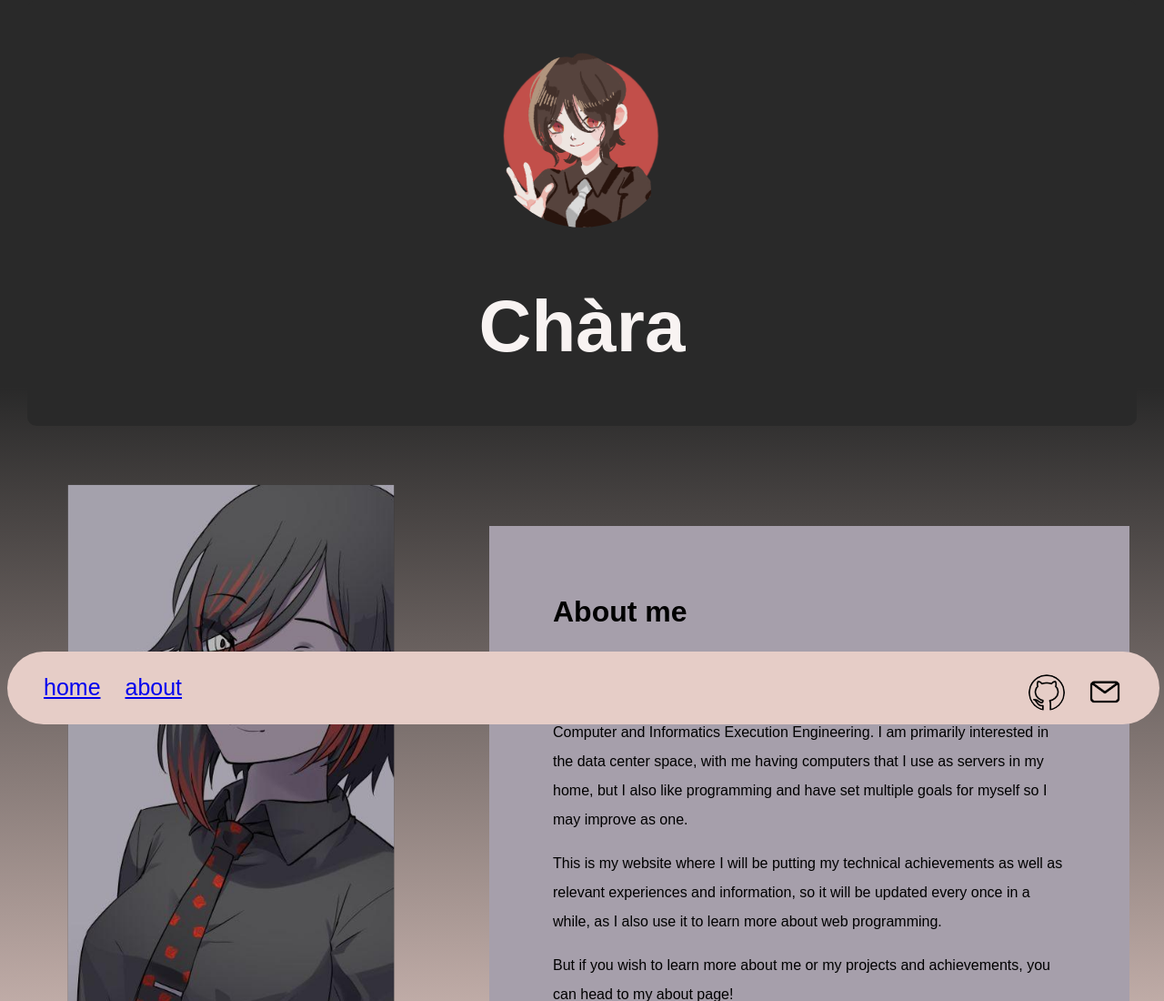
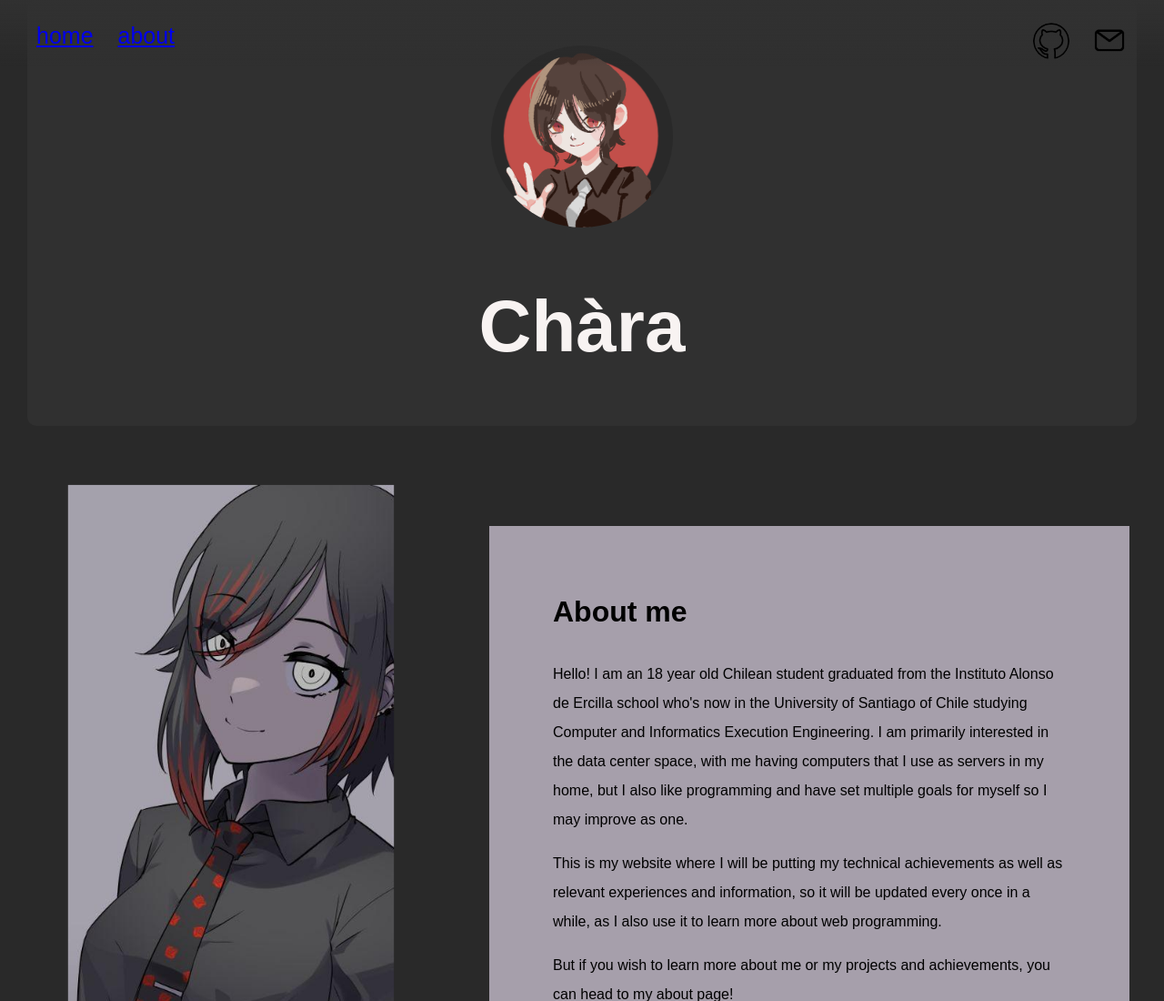
Before and after one commit to charagender/chara.cloud, a plain HTML site: page index.html in a window 1280 px wide. Shown: the top 1100 px of the page at 91% size. Drawn offline with Linux system fonts and the light colour scheme.

Commit message:
Turned  footer into a header and remove home body gradient colour

```diff
--- a/css/styles.css
+++ b/css/styles.css
@@ -1,7 +1,7 @@
 .body-home {
     margin: 0;
     font-family: Arial, Helvetica, sans-serif;
-    background-image: linear-gradient(to bottom, #292929 30%, #e6cdc7 90%);
+    background-color: #292929;
 }
 
 .body-about {
@@ -37,7 +37,7 @@ li.ordered:before {
     margin: 30px;
     margin-top: 0;
     border-radius: 10px;
-    background: #292929;
+    background: #303030;
     text-align: center;
     font-size: 40px;
     padding-bottom: 10px;
@@ -182,12 +182,10 @@ li.ordered:before {
 
 .footer {
     position: fixed;
-    bottom: 4px;
-    left: 8px;
-    width: 99%;
-    height: 80px;
-    background-color: #e6cdc7;
-    border-radius: 40px;
+    top: 0px;
+    width: 100%;
+    height: 120px;
+    background-image: linear-gradient(to bottom, #313131FF, #31313100 60%);
 }
 
 .footer-text {
```
Also changed, not shown: index.html (line endings or trailing spaces).
